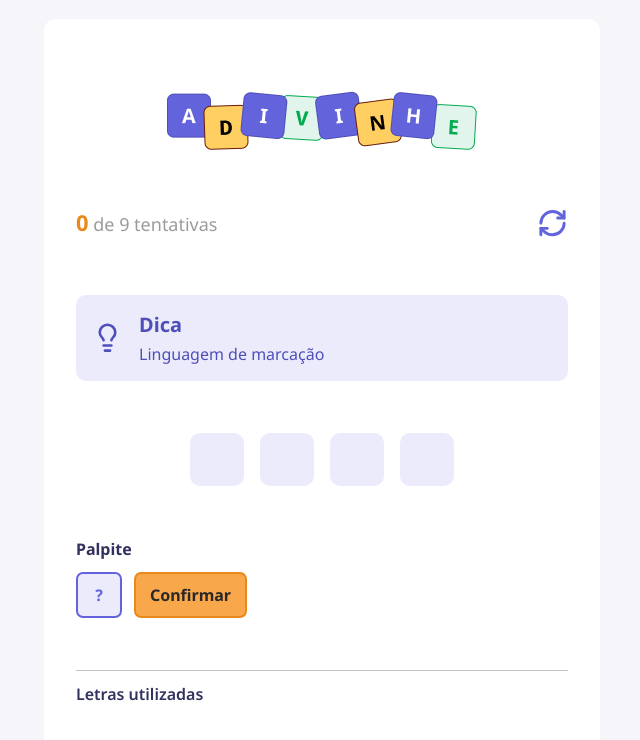
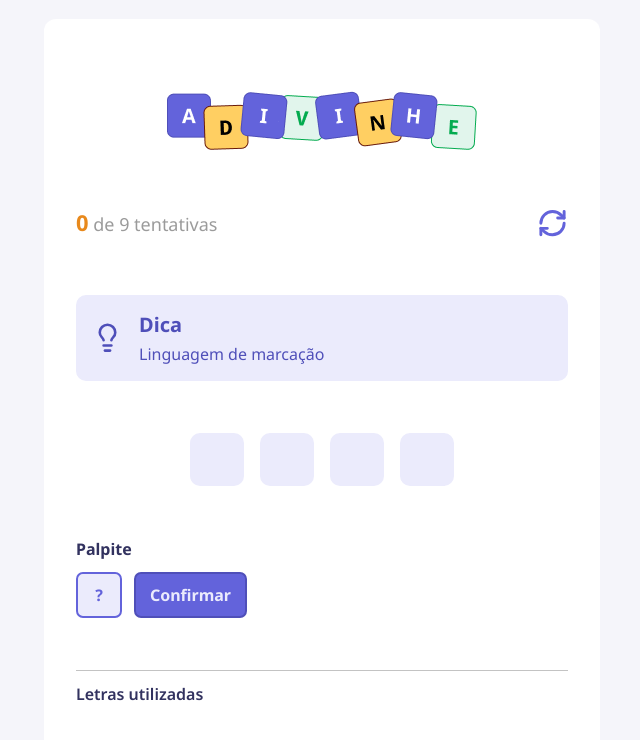
Before and after one commit to trybrito/guess, a React (Vite) app: page / in a window 1280 px wide. Shown: the top 740 px of the page, without its empty margins (318-958 px from the left). Built offline with nearby package versions, Linux system fonts and the light colour scheme.

Commit message:
styles: changes button color

```diff
--- a/src/components/Button/styles.module.css
+++ b/src/components/Button/styles.module.css
@@ -3,13 +3,9 @@
   height: 2.87rem;
   border-radius: 7px;
 
-  /* background-color: var(--primary-100);
+  background-color: var(--primary-100);
   border: 2px solid var(--primary-300);
-  color: var(--secondary-surface); */
-
-  background-color: #f9a74b;
-  border: 2px solid var(--tries-color);
-  color: #2a2928;
+  color: var(--secondary-surface);
 
   padding: 0 0.875rem;
   font-family: inherit;
```
